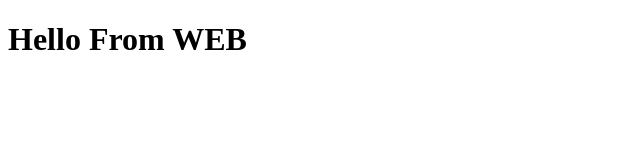
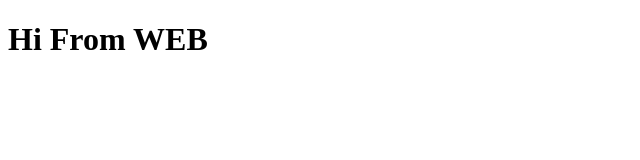
Before and after one commit to mohil194250/orangebit-demo1, a plain HTML site: page index.html in a window 1280 px wide. Shown: the whole page, without its empty margins (0-640 px from the left). Drawn offline with Linux system fonts and the light colour scheme.

Commit message:
update index file

```diff
--- a/index.html
+++ b/index.html
@@ -8,6 +8,6 @@
 	</head>
 
 	<body>
-		<h1>Hello From WEB</h1>
+		<h1>Hi From WEB</h1>
 	</body>
 </html>
```
